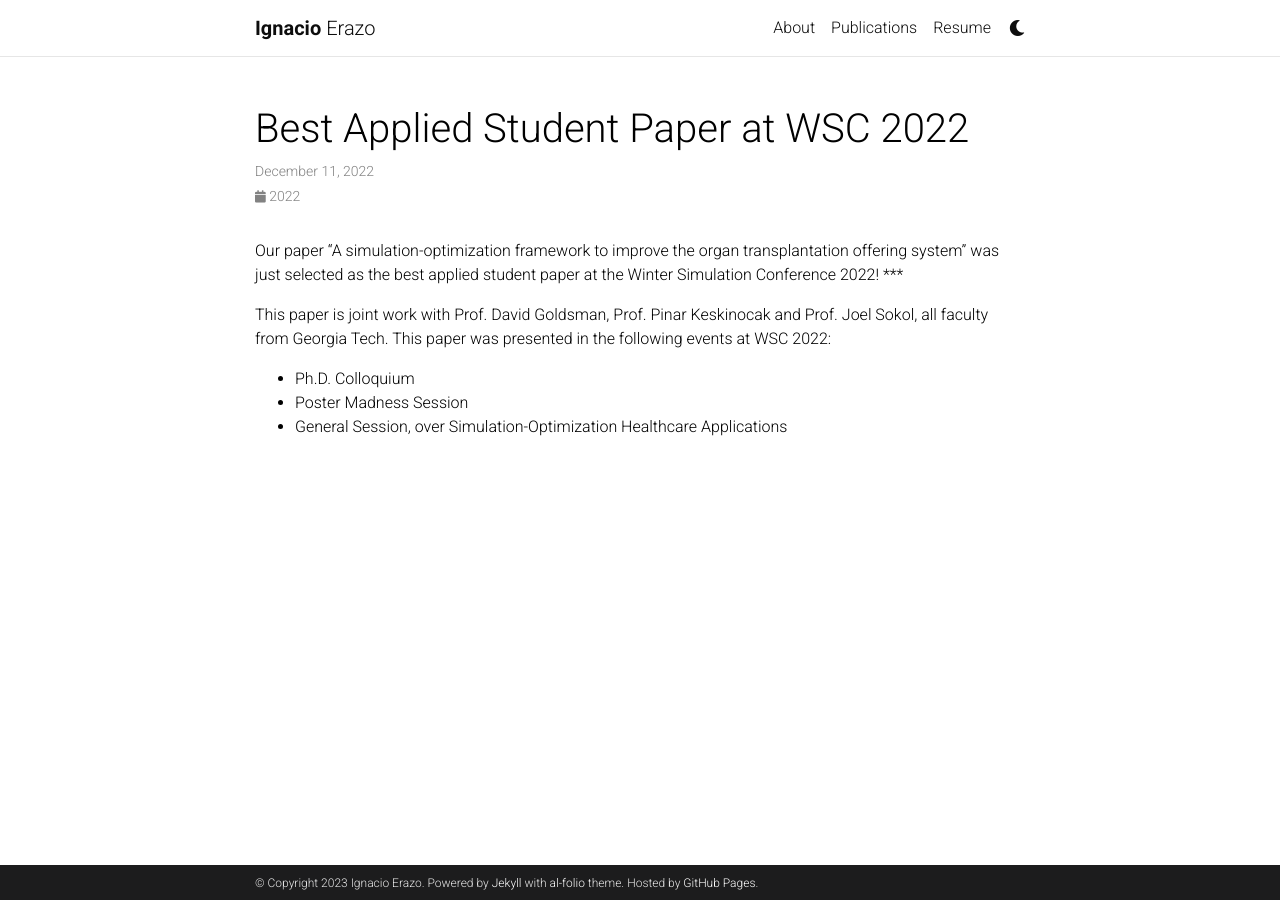
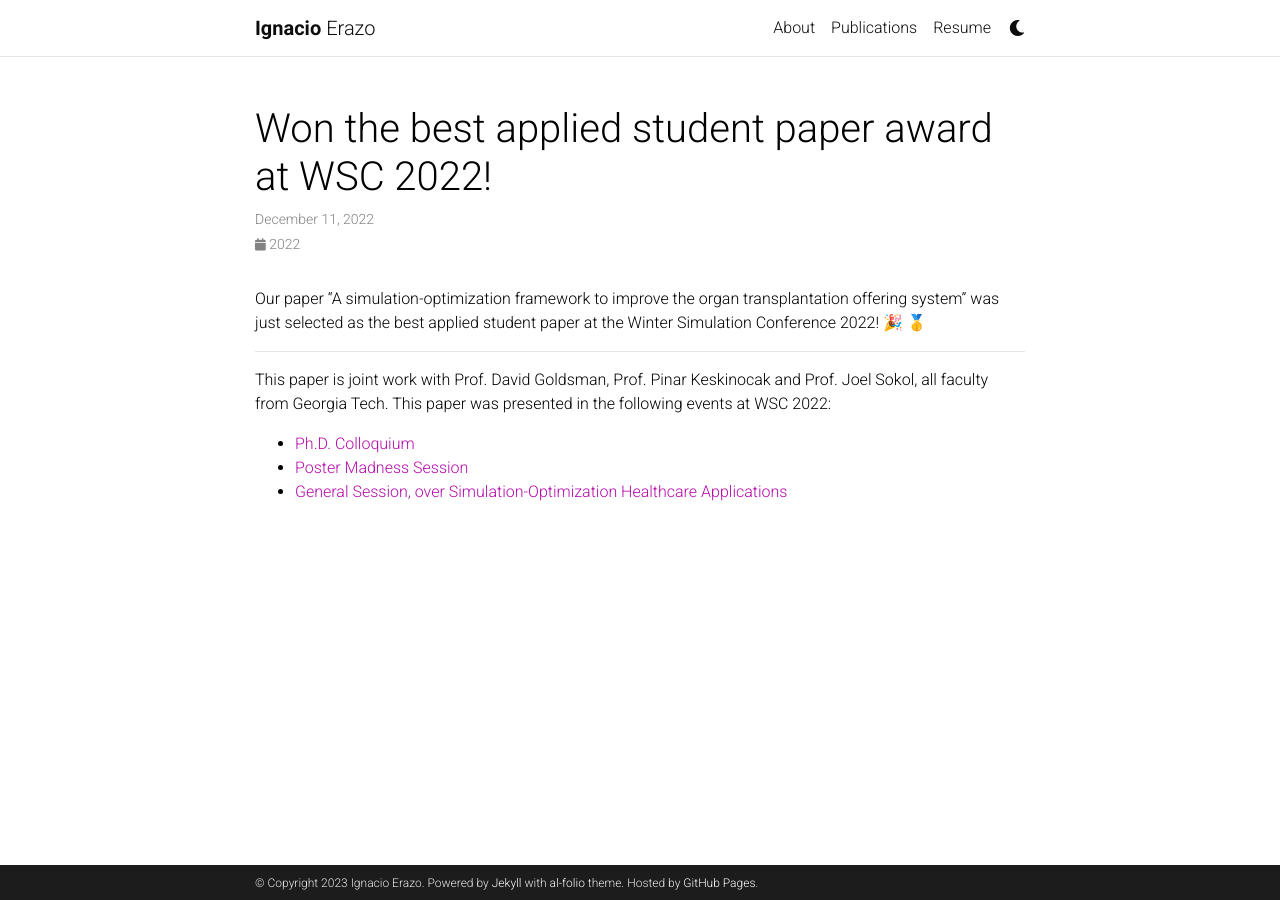
Before and after one commit to ierazo/ierazo.github.io, a Jekyll site: the page built from _news/announcement_006.md, in a window 1280 px wide. Built offline with Jekyll 4.4.1, drawn with Linux system fonts in a browser that asks for light colours; emoji names are drawn with the system emoji font; comment, search, counter and statistics services are not loaded; a style sheet for code colours, icons or effects is not loaded.

Commit message:
small changes all around

```diff
--- a/_news/announcement_006.md
+++ b/_news/announcement_006.md
@@ -1,16 +1,17 @@
 ---
 layout: post
-title: Best Applied Student Paper at WSC 2022
+title: Won the best applied student paper award at WSC 2022!
 date: 2022-12-11 16:11:00-0400
 inline: false
 ---
 
-Our paper "A simulation-optimization framework to improve the organ transplantation offering system" was just selected as the best applied student paper at the Winter Simulation Conference 2022!
+Our paper "A simulation-optimization framework to improve the organ transplantation offering system" was just selected as the best applied student paper at the Winter Simulation Conference 2022! :tada: 	:1st_place_medal:
+
 ***
 
 This paper is joint work with Prof. David Goldsman, Prof. Pinar Keskinocak and Prof. Joel Sokol, all faculty from Georgia Tech. This paper was presented in the following events at WSC 2022:
 <ul>
-    <li> <a ref="../assets/pdf/presentations/presentation_phd_colloq_wsc22.pdf"> Ph.D. Colloquium </a> </li>
-    <li> <a ref="../assets/pdf/presentations/poster_wsc_2022.pdf"> Poster Madness Session </a>  </li>
-    <li> <a ref="../assets/pdf/presentations/presentation_wsc_2022_full.pdf"> General Session, over Simulation-Optimization Healthcare Applications </a> </li>
+    <li> <a href="../assets/pdf/presentations/presentation_phd_colloq_wsc22.pdf"> Ph.D. Colloquium </a> </li>
+    <li> <a href="../assets/pdf/presentations/poster_wsc_2022.pdf"> Poster Madness Session </a>  </li>
+    <li> <a href="../assets/pdf/presentations/presentation_wsc_2022_full.pdf"> General Session, over Simulation-Optimization Healthcare Applications </a> </li>
 </ul>
```
